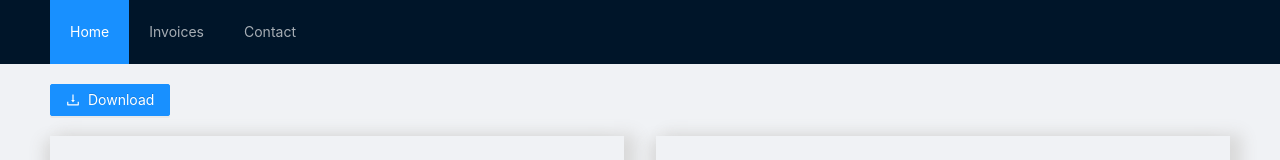
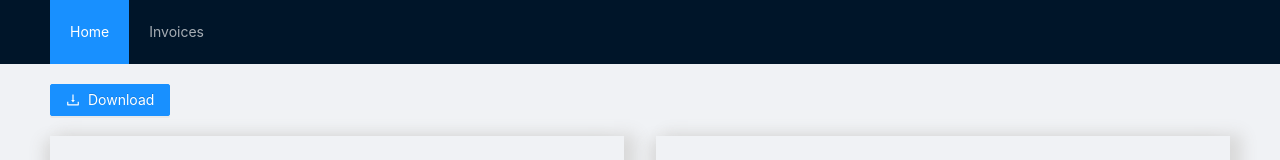
Before and after one commit to farhapartex/invoice-ui-ant-design, a React (Create React App) app: page / in a window 1280 px wide. Shown: the top 160 px of the page. Built offline with nearby package versions, Linux system fonts and the light colour scheme.

Commit message:
fav icon changed with menu list

```diff
--- a/public/index.html
+++ b/public/index.html
@@ -3,7 +3,7 @@
 
 <head>
   <meta charset="utf-8" />
-  <link rel="icon" href="%PUBLIC_URL%/favicon.ico" />
+  <link rel="icon" href="%PUBLIC_URL%/invoice-fav.png" />
   <meta name="viewport" content="width=device-width, initial-scale=1" />
   <meta name="theme-color" content="#000000" />
   <meta name="description" content="Web site created using create-react-app" />
--- a/src/pages/RootPage.tsx
+++ b/src/pages/RootPage.tsx
@@ -10,7 +10,7 @@ import { Invoice, InvoiceCalculationData, InvoiceData, InvoiceTableData } from "
 const { Content, Footer } = Layout;
 
 const RootPage: React.FC = () => {
-    const menuList: string[] = ['Home', 'Invoices', 'Contact'];
+    const menuList: string[] = ['Home', 'Invoices'];
     const [fromName, setFromName] = React.useState("");
     const [fromEmail, setFromEmail] = React.useState("");
     const [fromAddress, setFromAddress] = React.useState("");
```
Also changed, not shown: public/goupp-logo-50.png (added), public/invoice-fav.png (added).
